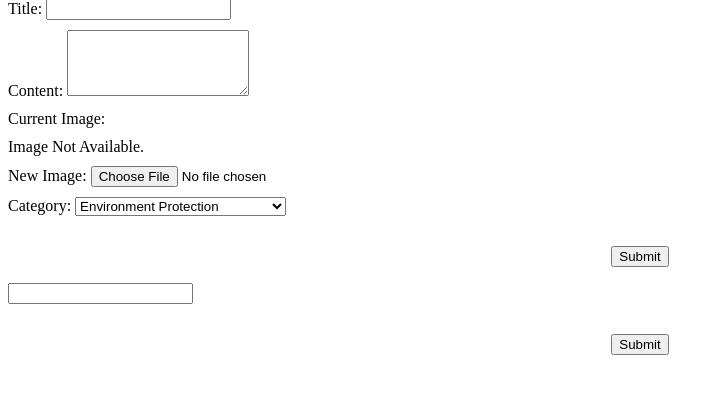
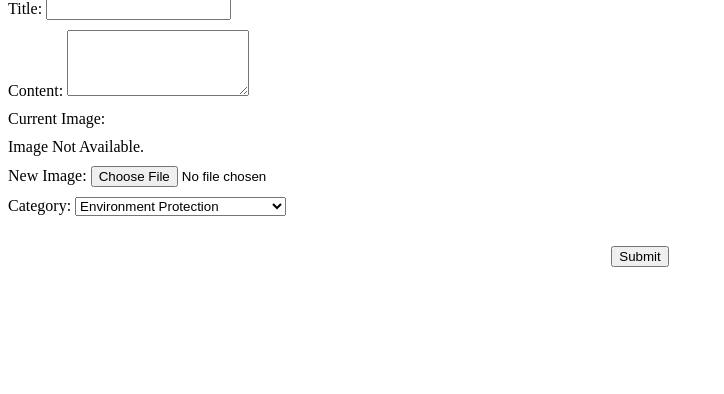
Before and after one commit to jessLijie/green-campus, a PHP site: page /utm/editpostModal.php in a window 1280 px wide. Shown: the part 83-477 px from the top of the page, without its empty margins (0-724 px from the left). Run offline with PHP 8.4, Linux system fonts and the light colour scheme; data that the repository does not hold is empty.

Commit message:
minor up

```diff
--- a/editpostModal.php
+++ b/editpostModal.php
@@ -57,12 +57,6 @@
                     </form>
                     </div>
                 </div>
-
-                <input type="hidden" name="eid" value="<?php echo $editpostid; ?>" />
-                <input type="e" name="currentImg" value="<?php echo $currentImg; ?>" />
-                <div style="text-align: center; margin: 30px auto 10px;"><button type="submit" name="editPostSubmit" id="submit" class="btn btn-outline-success">Submit</button></div>
-            </form>
-
             </div>
         </div>
 
```
